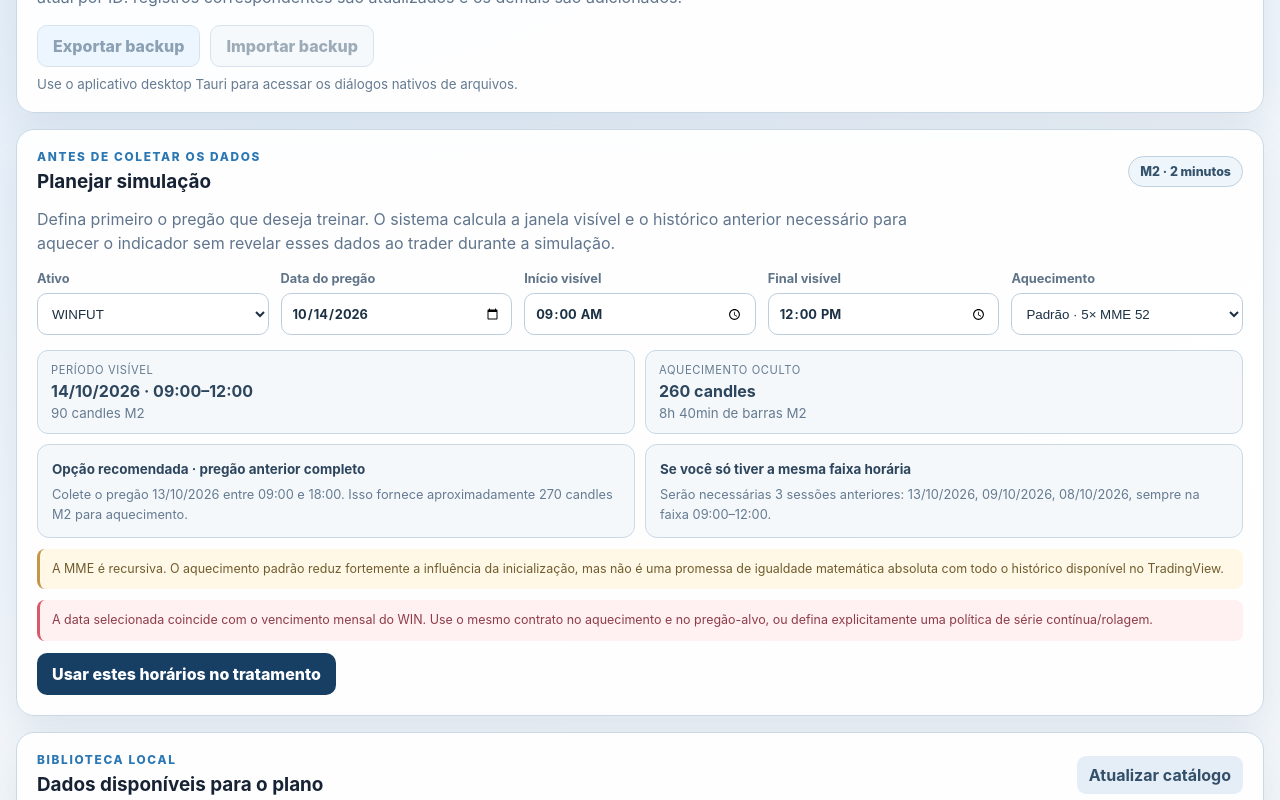
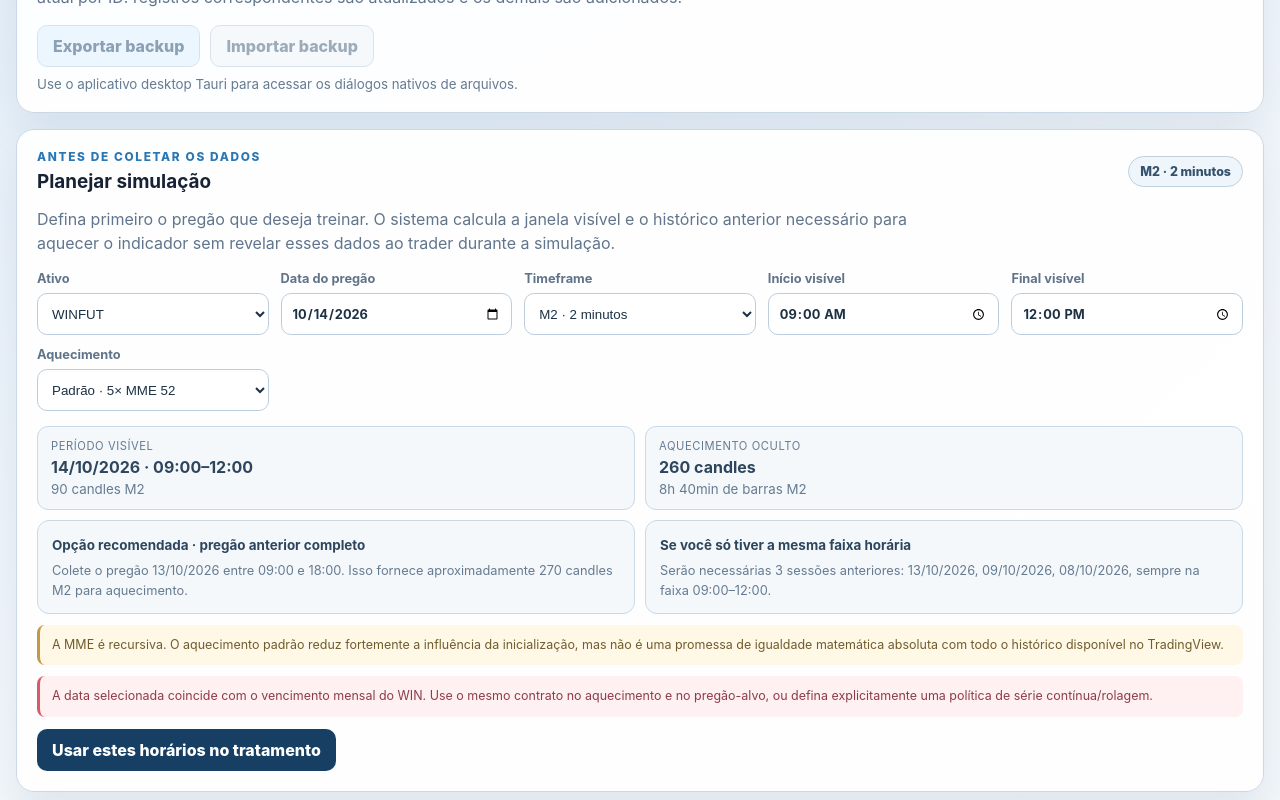
Before and after one commit to pablopcdossantos2-sys/simulador-de-trade, a React (Vite) app: page / in a window 1280 px wide. Shown: the part 666-1466 px from the top of the page. Built offline with nearby package versions, Linux system fonts and the light colour scheme.

Commit message:
feat: add M2 and M5 selection to simulation planner

```diff
--- a/src/components/SimulationPlanner.tsx
+++ b/src/components/SimulationPlanner.tsx
@@ -19,6 +19,8 @@ function brDate(value: string): string {
 export function SimulationPlanner({ onPlanChange }: Props) {
   const [asset, setAsset] = useState<Asset>("WINFUT");
   const [date, setDate] = useState("2026-10-14");
+  const [timeframeMinutes, setTimeframeMinutes] =
+    useState(DEFAULT_TIMEFRAME_MINUTES);
   const [startTime, setStartTime] = useState("09:00");
   const [endTime, setEndTime] = useState("12:00");
   const [warmupPolicy, setWarmupPolicy] =
@@ -30,7 +32,7 @@ export function SimulationPlanner({ onPlanChange }: Props) {
         plan: calculateSimulationPlan({
           asset,
           date,
-          timeframeMinutes: DEFAULT_TIMEFRAME_MINUTES,
+          timeframeMinutes,
           startTime,
           endTime,
           warmupPolicy,
@@ -43,7 +45,7 @@ export function SimulationPlanner({ onPlanChange }: Props) {
         error: error instanceof Error ? error.message : String(error),
       };
     }
-  }, [asset, date, startTime, endTime, warmupPolicy]);
+  }, [asset, date, timeframeMinutes, startTime, endTime, warmupPolicy]);
 
   function applyPlan() {
     if (result.plan) onPlanChange?.(result.plan);
@@ -56,7 +58,9 @@ export function SimulationPlanner({ onPlanChange }: Props) {
           <p className="eyebrow">Antes de coletar os dados</p>
           <h2>Planejar simulação</h2>
         </div>
-        <span className="session-window">M2 · 2 minutos</span>
+        <span className="session-window">
+          M{timeframeMinutes} · {timeframeMinutes} minutos
+        </span>
       </div>
 
       <p className="data-description">
@@ -77,6 +81,19 @@ export function SimulationPlanner({ onPlanChange }: Props) {
         <label>
           Data do pregão
           <input type="date" value={date} onChange={(event) => setDate(event.target.value)} />
+        </label>
+
+        <label>
+          Timeframe
+          <select
+            value={timeframeMinutes}
+            onChange={(event) =>
+              setTimeframeMinutes(Number(event.target.value))
+            }
+          >
+            <option value={2}>M2 · 2 minutos</option>
+            <option value={5}>M5 · 5 minutos</option>
+          </select>
         </label>
 
         <label>
@@ -111,12 +128,12 @@ export function SimulationPlanner({ onPlanChange }: Props) {
               <strong>
                 {brDate(result.plan.targetDate)} · {result.plan.targetStartTime}–{result.plan.targetEndTime}
               </strong>
-              <small>{result.plan.visibleBars} candles M2</small>
+              <small>{result.plan.visibleBars} candles M{result.plan.timeframeMinutes}</small>
             </div>
             <div>
               <span>Aquecimento oculto</span>
               <strong>{result.plan.warmupBars} candles</strong>
-              <small>{Math.floor(result.plan.warmupMinutes / 60)}h {result.plan.warmupMinutes % 60}min de barras M2</small>
+              <small>{Math.floor(result.plan.warmupMinutes / 60)}h {result.plan.warmupMinutes % 60}min de barras M{result.plan.timeframeMinutes}</small>
             </div>
           </div>
 
@@ -127,7 +144,7 @@ export function SimulationPlanner({ onPlanChange }: Props) {
                 Colete {result.plan.fullSessionsNeeded === 1 ? "o pregão" : "os pregões"}{" "}
                 {result.plan.fullSessionPreviousDates.map(brDate).join(", ")} entre 09:00 e{" "}
                 {result.plan.fullSessionEnd}. Isso fornece aproximadamente{" "}
-                {result.plan.fullSessionBars} candles M2 para aquecimento.
+                {result.plan.fullSessionBars} candles M{result.plan.timeframeMinutes} para aquecimento.
               </p>
             </article>
 
```
